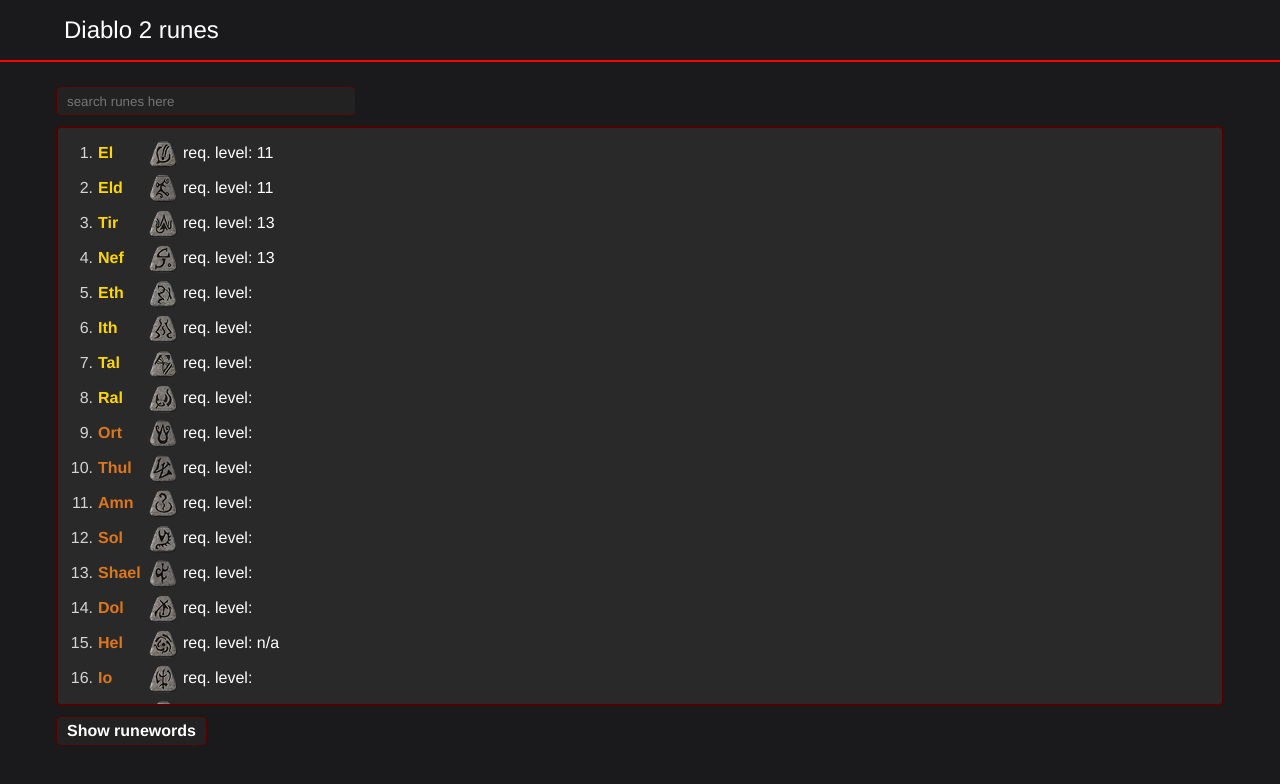
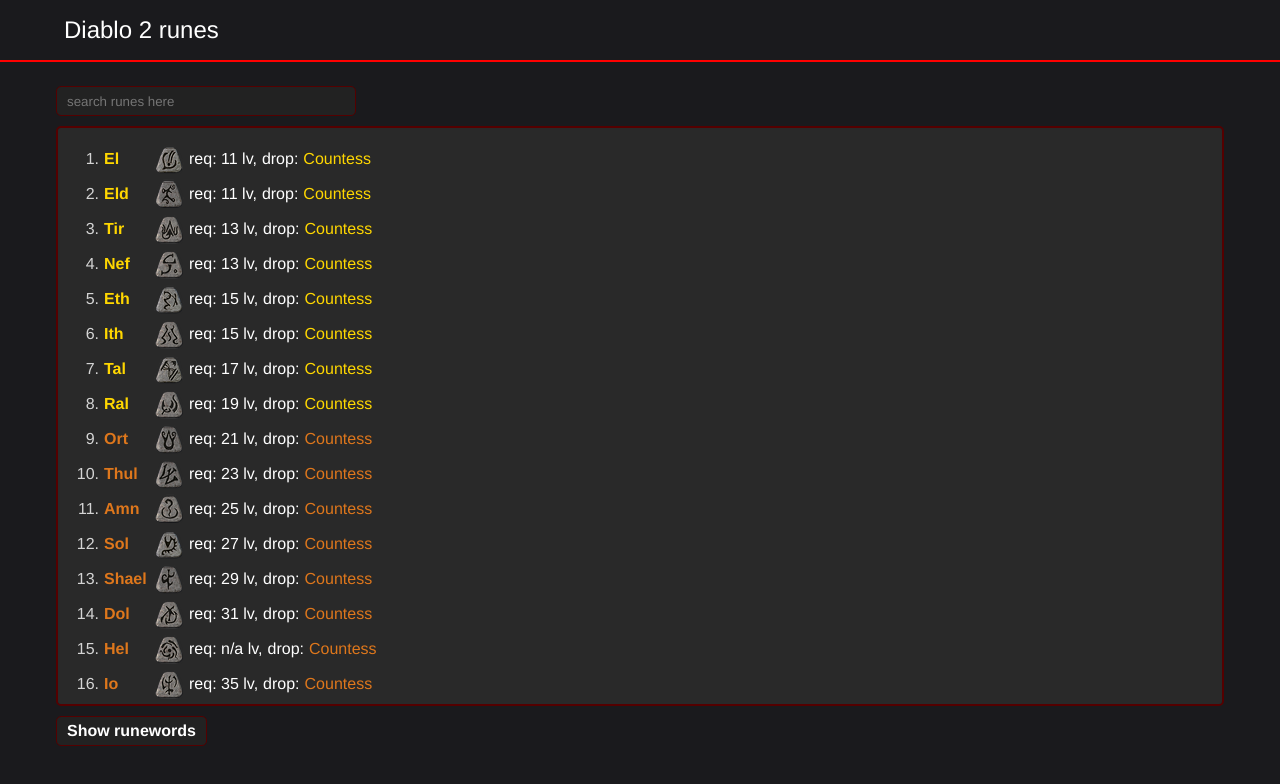
Before and after one commit to Bombamuerta/d2runes, a React (Create React App) app: page / in a window 1280 px wide. Shown: the top 784 px of the page. Built offline with nearby package versions, Linux system fonts and the light colour scheme.

Commit message:
rune drops added

```diff
--- a/public/index.html
+++ b/public/index.html
@@ -7,33 +7,14 @@
     <meta name="theme-color" content="#000000" />
     <meta
       name="description"
-      content="Web site created using create-react-app"
+      content="created by Farber Denis"
     />
     <link rel="apple-touch-icon" href="%PUBLIC_URL%/logo192.png" />
     <link rel="manifest" href="%PUBLIC_URL%/manifest.json" />
-    <!--
-      Notice the use of %PUBLIC_URL% in the tags above.
-      It will be replaced with the URL of the `public` folder during the build.
-      Only files inside the `public` folder can be referenced from the HTML.
-
-      Unlike "/favicon.ico" or "favicon.ico", "%PUBLIC_URL%/favicon.ico" will
-      work correctly both with client-side routing and a non-root public URL.
-      Learn how to configure a non-root public URL by running `npm run build`.
-    -->
     <title>D2 Runes</title>
   </head>
   <body>
     <noscript>You need to enable JavaScript to run this app.</noscript>
     <div id="root"></div>
-    <!--
-      This HTML file is a template.
-      If you open it directly in the browser, you will see an empty page.
-
-      You can add webfonts, meta tags, or analytics to this file.
-      The build step will place the bundled scripts into the <body> tag.
-
-      To begin the development, run `npm start` or `yarn start`.
-      To create a production bundle, use `npm run build` or `yarn build`.
-    -->
   </body>
 </html>
--- a/src/components/Main/index.jsx
+++ b/src/components/Main/index.jsx
@@ -8,6 +8,10 @@
   width: 100%;
   max-width: 95vw;
   padding: 1.5rem;
+
+  @media (max-width: 650px){
+    padding: 1rem 0.5rem;
+  }
 `
 
 export const Main = () => {
--- a/src/components/RunesList/index.jsx
+++ b/src/components/RunesList/index.jsx
@@ -7,7 +7,7 @@
   color: #fff;
   display: ${({ isHidden }) => (isHidden ? 'none' : 'block')};
   background: #292929;
-  padding: 10px;
+  padding: 1rem;
   max-height: calc(80vh - 60px);
   overflow: auto;
   border-radius: 5px;
@@ -24,6 +24,10 @@
   ::-webkit-scrollbar-thumb {
     border-radius: 3px;
     background: #720202;
+  }
+
+  @media (max-width: 650px) {
+    padding: 0;
   }
 `
 
@@ -45,6 +49,10 @@
   text-align: right;
   margin-right: 5px;
   opacity: 0.8;
+
+  @media (max-width: 650px) {
+    min-width: 20px;
+  }
 `
 
 export const RuneTitle = styled.span`
@@ -63,11 +71,19 @@
         return '#000'
     }
   }};
+
+  @media (max-width: 650px) {
+    min-width: 35px;
+  }
 `
 export const RuneImg = styled.img`
   width: 30px;
   height: 30px;
   margin: 0 5px;
+
+  @media (max-width: 650px) {
+    margin: 0 5px 0 2px;
+  }
 `
 export const LevelReq = styled.span``
 
@@ -86,7 +102,7 @@
           </RuneTitle>
           <RuneImg src={`/images/${item.img}`} alt={item.title}></RuneImg>
           <LevelReq>
-            <span>req. level: </span>
+            <span>req: </span>
             <span>{item.req}</span>
           </LevelReq>
         </RuneItem>
--- a/src/components/Search/index.jsx
+++ b/src/components/Search/index.jsx
@@ -1,9 +1,6 @@
 import React, { useState } from 'react'
 import styled from 'styled-components/macro'
 import { runes } from '../../data/runes'
-
-// import { RunesList } from '../RunesList'
-import { RuneWords } from '../RuneWords'
 
 import {
   RuneItem,
@@ -13,9 +10,6 @@
   RuneImg,
   RunesListInner,
 } from '../RunesList'
-// import { runes } from '../../data/runes'
-
-// import { RuneItem } from '../RunesList'
 
 const SearchInput = styled.input`
   width: 300px;
@@ -36,19 +30,26 @@
   position: relative;
 `
 
-// const SearchResult = styled.div`
-//   width: 300px;
-//   position: absolute;
-//   top: 30px;
-//   left: 0;
-//   border: 1px solid #550000;
-//   border-top: 0;
-//   z-index: 10;
-//   background: #222222;
-
-//   display: ${({ isHidden }) => (isHidden ? 'none' : 'block')};
-// `
-
+const Drop = styled.div`
+  color: #fff;
+  margin-left: 5px;
+`
+const DropLocation = styled.span`
+  padding-left: 5px;
+  text-transform: capitalize;
+  color: ${({ isNormal, isNightmare, isHell }) => {
+    switch (true) {
+      case isNormal:
+        return 'gold'
+      case isNightmare:
+        return '#de771c'
+      case isHell:
+        return '#e84816'
+      default:
+        return '#000'
+    }
+  }};
+`
 export const Search = () => {
   const [runeName, setRuneName] = useState('')
 
@@ -87,9 +88,19 @@
                 </RuneTitle>
                 <RuneImg src={`/images/${item.img}`} alt={item.title}></RuneImg>
                 <LevelReq>
-                  <span>req. level: </span>
-                  <span>{item.req}</span>
+                  <span>req: </span>
+                  <span>{item.req} lv,</span>
                 </LevelReq>
+                <Drop>
+                  drop:
+                  <DropLocation
+                    isNormal={item.difficulty === 'normal'}
+                    isNightmare={item.difficulty === 'nightmare'}
+                    isHell={item.difficulty === 'hell'}
+                  >
+                    {item.drop}
+                  </DropLocation>
+                </Drop>
               </RuneItem>
             )
           })}
--- a/src/data/runes.js
+++ b/src/data/runes.js
@@ -5,6 +5,7 @@
     img: 'el.png',
     req: 11,
     difficulty: 'normal',
+    drop: 'countess'
   },
   {
     id: 2,
@@ -12,6 +13,7 @@
     img: 'eld.png',
     req: 11,
     difficulty: 'normal',
+    drop: 'countess'
   },
   {
     id: 3,
@@ -19,6 +21,7 @@
     img: 'tir.png',
     req: 13,
     difficulty: 'normal',
+    drop: 'countess'
   },
   {
     id: 4,
@@ -26,66 +29,87 @@
     img: 'nef.png',
     req: 13,
     difficulty: 'normal',
+    drop: 'countess'
   },
   {
     id: 5,
     title: 'eth',
     img: 'eth.png',
+    req: 15,
     difficulty: 'normal',
+    drop: 'countess'
   },
   {
     id: 6,
     title: 'ith',
     img: 'ith.png',
+    req: 15,
     difficulty: 'normal',
+    drop: 'countess'
   },
   {
     id: 7,
     title: 'tal',
     img: 'tal.png',
+    req: 17,
     difficulty: 'normal',
+    drop: 'countess'
   },
   {
     id: 8,
     title: 'ral',
     img: 'ral.png',
+    req: 19,
     difficulty: 'normal',
+    drop: 'countess'
   },
   {
     id: 9,
     title: 'ort',
     img: 'ort.png',
+    req: 21,
     difficulty: 'nightmare',
+    drop: 'countess'
   },
   {
     id: 10,
     title: 'thul',
     img: 'thul.png',
+    req: 23,
     difficulty: 'nightmare',
+    drop: 'countess'
   },
   {
     id: 11,
     title: 'amn',
     img: 'amn.png',
+    req: 25,
     difficulty: 'nightmare',
+    drop: 'countess'
   },
   {
     id: 12,
     title: 'sol',
     img: 'sol.png',
+    req: 27,
     difficulty: 'nightmare',
+    drop: 'countess'
   },
   {
     id: 13,
     title: 'shael',
     img: 'shael.png',
+    req: 29,
     difficulty: 'nightmare',
+    drop: 'countess'
   },
   {
     id: 14,
     title: 'dol',
     img: 'dol.png',
+    req: 31,
     difficulty: 'nightmare',
+    drop: 'countess'
   },
 
   {
@@ -94,113 +118,150 @@
     img: 'hel.png',
     req: 'n/a',
     difficulty: 'nightmare',
+    drop: 'countess'
   },
   {
     id: 16,
     title: 'io',
     img: 'io.png',
+    req: 35,
     difficulty: 'nightmare',
+    drop: 'countess'
   },
   {
     id: 17,
     title: 'lum',
     img: 'lum.png',
+    req: 37,
     difficulty: 'hell',
+    drop: 'countess'
   },
   {
     id: 18,
     title: 'ko',
     img: 'ko.png',
+    req: 39,
     difficulty: 'hell',
+    drop: 'countess'
   },
   {
     id: 19,
     title: 'fal',
     img: 'fal.png',
+    req: 41,
     difficulty: 'hell',
+    drop: 'countess'
   },
   {
     id: 20,
     title: 'lem',
     img: 'lem.png',
+    req: 43,
     difficulty: 'hell',
+    drop: 'countess'
   },
   {
     id: 21,
     title: 'pul',
     img: 'pul.png',
+    req: 45,
     difficulty: 'hell',
+    drop: 'LK, countess'
   },
   {
     id: 22,
     title: 'um',
     img: 'um.png',
+    req: 47,
     difficulty: 'hell',
+    drop: 'LK, countess'
   },
   {
     id: 23,
     title: 'mal',
     img: 'mal.png',
+    req: 49,
     difficulty: 'hell',
+    drop: 'LK, countess'
   },
   {
     id: 24,
     title: 'ist',
     img: 'ist.png',
+    req: 51,
     difficulty: 'hell',
+    drop: 'LK, countess'
   },
   {
     id: 25,
     title: 'gul',
     img: 'gul.png',
+    req: 53,
     difficulty: 'hell',
+    drop: 'LK, countess'
   },
   {
     id: 26,
     title: 'vex',
     img: 'vex.png',
+    req: 55,
     difficulty: 'hell',
+    drop: 'LK, andariel'
   },
   {
     id: 27,
     title: 'ohm',
     img: 'ohm.png',
+    req: 57,
     difficulty: 'hell',
+    drop: 'LK, andariel'
   },
   {
     id: 28,
     title: 'lo',
     img: 'lo.png',
+    req: 59,
     difficulty: 'hell',
+    drop: 'LK, andariel'
   },
   {
     id: 29,
     title: 'sur',
     img: 'sur.png',
+    req: 61,
     difficulty: 'hell',
+    drop: 'LK, duriel'
   },
   {
     id: 30,
     title: 'ber',
     img: 'ber.png',
+    req: 63,
     difficulty: 'hell',
+    drop: 'LK, duriel'
   },
   {
     id: 31,
     title: 'jah',
     img: 'jah.png',
+    req: 65,
     difficulty: 'hell',
+    drop: 'mephisto'
   },
   {
     id: 32,
     title: 'cham',
     img: 'cham.png',
+    req: 67,
     difficulty: 'hell',
+    drop: 'mephisto'
   },
   {
     id: 33,
     title: 'zod',
     img: 'zod.png',
+    req: 69,
     difficulty: 'hell',
+    drop: 'baal'
   },
 ]
```
